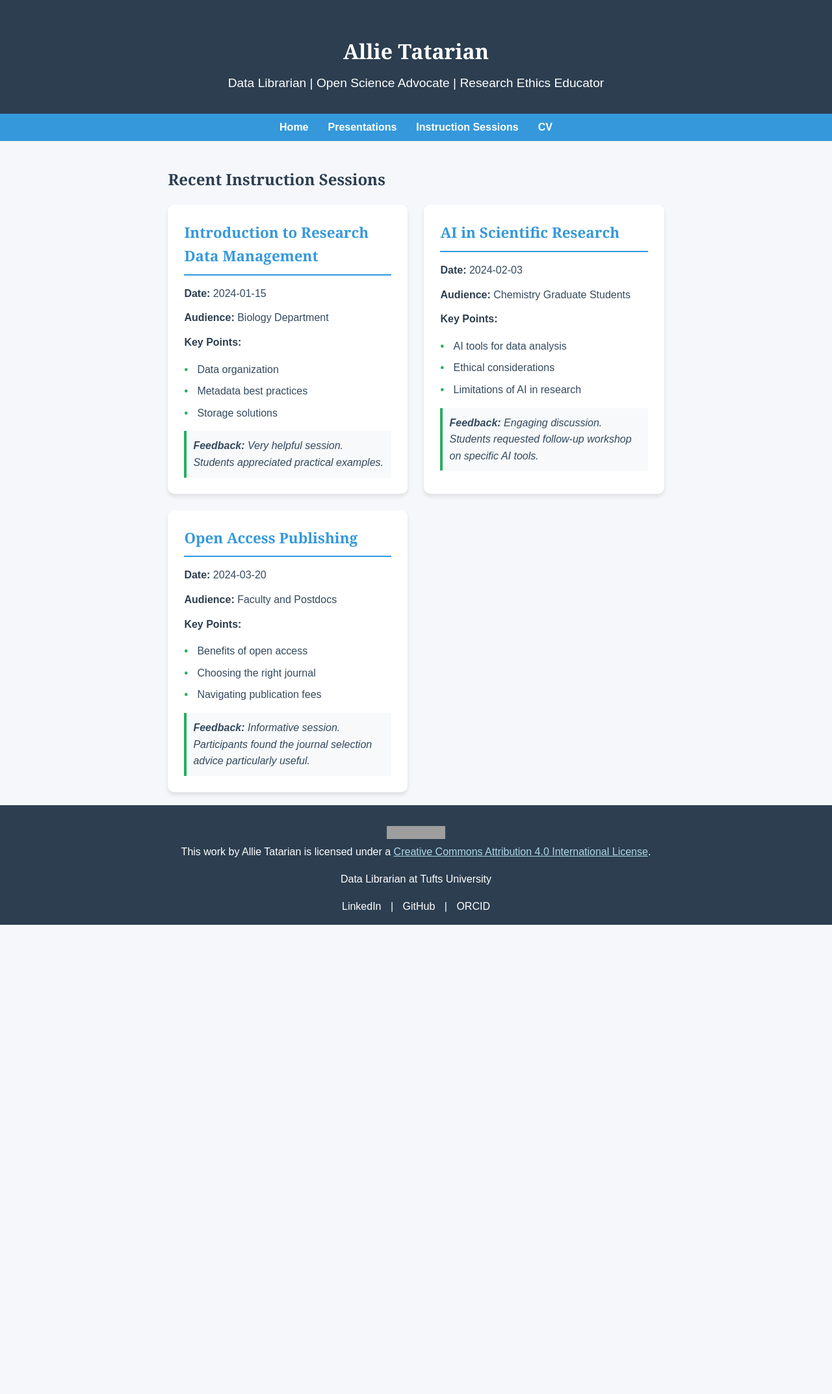
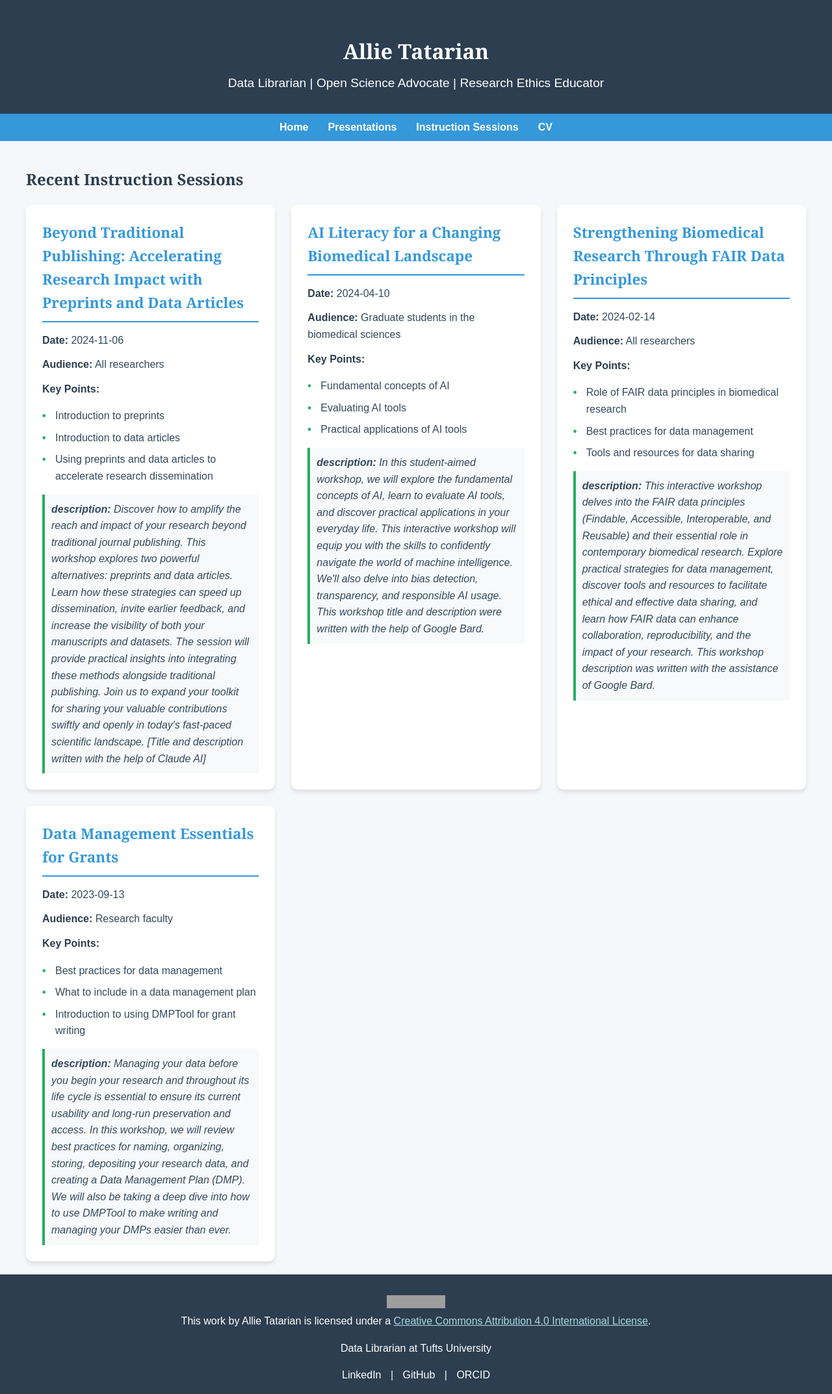
Before and after one commit to allie-tatarian/allie-tatarian.github.io, a Jekyll site: the page docs/index.html, which Jekyll copies as it is, in a window 1280 px wide. Shown: the whole page at 65% size. Built offline with Jekyll 4.4.1, drawn with Linux system fonts in a browser that asks for light colours; before the commit the page ends 1423 px from its top, so only the background shows below that; grey boxes are pictures that could not be loaded.

Commit message:
Replace filler data with real data

```diff
--- a/docs/index.html
+++ b/docs/index.html
@@ -125,7 +125,7 @@
             left: 0;
             font-weight: bold;
         }
-        .feedback {
+        .description {
             background-color: #f7f9fa;
             border-left: 4px solid var(--accent-color);
             padding: 10px;
@@ -224,25 +224,32 @@
         const data = {
             "sessions": [
                 {
-                    "date": "2024-01-15",
-                    "topic": "Introduction to Research Data Management",
-                    "audience": "Biology Department",
-                    "keyPoints": ["Data organization", "Metadata best practices", "Storage solutions"],
-                    "feedback": "Very helpful session. Students appreciated practical examples."
+                    "date": "2024-11-06",
+                    "topic": "Beyond Traditional Publishing: Accelerating Research Impact with Preprints and Data Articles",
+                    "audience": "All researchers",
+                    "keyPoints": ["Introduction to preprints", "Introduction to data articles", "Using preprints and data articles to accelerate research dissemination"],
+                    "description": "Discover how to amplify the reach and impact of your research beyond traditional journal publishing. This workshop explores two powerful alternatives: preprints and data articles. Learn how these strategies can speed up dissemination, invite earlier feedback, and increase the visibility of both your manuscripts and datasets. The session will provide practical insights into integrating these methods alongside traditional publishing. Join us to expand your toolkit for sharing your valuable contributions swiftly and openly in today's fast-paced scientific landscape. <i>[Title and description written with the help of Claude AI]</i>"
                 },
                 {
-                    "date": "2024-02-03",
-                    "topic": "AI in Scientific Research",
-                    "audience": "Chemistry Graduate Students",
-                    "keyPoints": ["AI tools for data analysis", "Ethical considerations", "Limitations of AI in research"],
-                    "feedback": "Engaging discussion. Students requested follow-up workshop on specific AI tools."
+                    "date": "2024-04-10",
+                    "topic": "AI Literacy for a Changing Biomedical Landscape",
+                    "audience": "Graduate students in the biomedical sciences",
+                    "keyPoints": ["Fundamental concepts of AI", "Evaluating AI tools", "Practical applications of AI tools"],
+                    "description": "In this student-aimed workshop, we will explore the fundamental concepts of AI, learn to evaluate AI tools, and discover practical applications in your everyday life. This interactive workshop will equip you with the skills to confidently navigate the world of machine intelligence. We'll also delve into bias detection, transparency, and responsible AI usage. </i>This workshop title and description were written with the help of Google Bard.</i>"
                 },
                 {
-                    "date": "2024-03-20",
-                    "topic": "Open Access Publishing",
-                    "audience": "Faculty and Postdocs",
-                    "keyPoints": ["Benefits of open access", "Choosing the right journal", "Navigating publication fees"],
-                    "feedback": "Informative session. Participants found the journal selection advice particularly useful."
+                    "date": "2024-02-14",
+                    "topic": "Strengthening Biomedical Research Through FAIR Data Principles",
+                    "audience": "All researchers",
+                    "keyPoints": ["Role of FAIR data principles in biomedical research", "Best practices for data management", "Tools and resources for data sharing"],
+                    "description": "This interactive workshop delves into the FAIR data principles (Findable, Accessible, Interoperable, and Reusable) and their essential role in contemporary biomedical research. Explore practical strategies for data management, discover tools and resources to facilitate ethical and effective data sharing, and learn how FAIR data can enhance collaboration, reproducibility, and the impact of your research. <i>This workshop description was written with the assistance of Google Bard.</i>"
+                },
+                {
+                    "date": "2023-09-13",
+                    "topic": "Data Management Essentials for Grants",
+                    "audience": "Research faculty",
+                    "keyPoints": ["Best practices for data management", "What to include in a data management plan", "Introduction to using DMPTool for grant writing"],
+                    "description": "Managing your data before you begin your research and throughout its life cycle is essential to ensure its current usability and long-run preservation and access. In this workshop, we will review best practices for naming, organizing, storing, depositing your research data, and creating a Data Management Plan (DMP). We will also be taking a deep dive into how to use DMPTool to make writing and managing your DMPs easier than ever."
                 }
             ]
         };
@@ -259,7 +266,7 @@
                 <ul class="key-points">
                     ${session.keyPoints.map(point => `<li>${point}</li>`).join('')}
                 </ul>
-                <div class="feedback"><strong>Feedback:</strong> ${session.feedback}</div>
+                <div class="description"><strong>description:</strong> ${session.description}</div>
             `;
             container.appendChild(card);
         });
```
